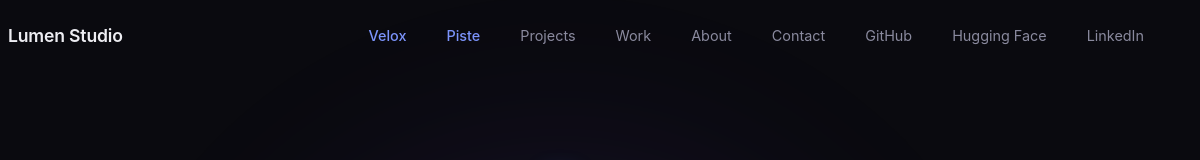
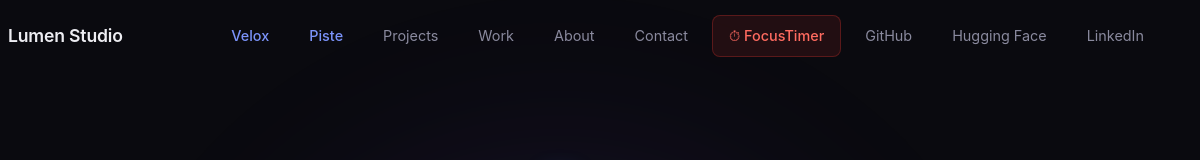
Before and after one commit to lumenworksco/Lumen-Studio, a plain HTML site: page index.html in a window 1280 px wide. Shown: the top 160 px of the page, 80-1280 px from the left. Drawn offline with Linux system fonts and the light colour scheme.

Commit message:
Fix projects page black screen; add FocusTimer nav button
- Add .proj-card to IntersectionObserver so cards animate in instead of staying invisible
- Add styled FocusTimer button to nav across all pages

Co-Authored-By: Claude Sonnet 4.6 <noreply@anthropic.com>

```diff
--- a/index.html
+++ b/index.html
@@ -33,6 +33,7 @@
                 <li><a href="#work">Work</a></li>
                 <li><a href="#about">About</a></li>
                 <li><a href="#contact">Contact</a></li>
+                <li><a href="https://focus.braunf.com" target="_blank" rel="noopener" class="nav-focus">⏱ FocusTimer</a></li>
                 <li><a href="https://github.com/lumenworksco" target="_blank" rel="noopener" class="nav-github">GitHub</a></li>
                 <li><a href="https://huggingface.co/iPwnds" target="_blank" rel="noopener">Hugging Face</a></li>
                 <li><a href="https://www.linkedin.com/in/braunflorian25/" target="_blank" rel="noopener">LinkedIn</a></li>
--- a/script.js
+++ b/script.js
@@ -39,13 +39,13 @@ const observer = new IntersectionObserver((entries) => {
 }, observerOptions);
 
 // Add fade-in class to elements
-document.querySelectorAll('.section-header, .project-card, .about-text, .about-stats, .stat, .contact-inner, .tech-strip, .spotlight-card, .project-hero-content, .project-stat, .strategy-card, .feature-card, .ml-card, .tech-detail-card, .detail-section').forEach(el => {
+document.querySelectorAll('.section-header, .project-card, .proj-card, .about-text, .about-stats, .stat, .contact-inner, .tech-strip, .spotlight-card, .project-hero-content, .project-stat, .strategy-card, .feature-card, .ml-card, .tech-detail-card, .detail-section').forEach(el => {
     el.classList.add('fade-in');
     observer.observe(el);
 });
 
 // Stagger project card animations
-document.querySelectorAll('.project-card').forEach((card, i) => {
+document.querySelectorAll('.project-card, .proj-card').forEach((card, i) => {
     card.style.transitionDelay = `${i * 0.08}s`;
 });
 
--- a/style.css
+++ b/style.css
@@ -1023,6 +1023,26 @@ img { max-width: 100%; display: block; }
     border-top: 1px solid var(--border);
 }
 
+/* ===== FocusTimer nav button ===== */
+.nav-focus {
+    display: inline-flex;
+    align-items: center;
+    gap: 6px;
+    padding: 5px 13px;
+    border-radius: 8px;
+    background: rgba(255, 59, 48, 0.1);
+    border: 1px solid rgba(255, 59, 48, 0.25);
+    color: #ff6b60 !important;
+    font-size: 0.875rem;
+    font-weight: 500;
+    transition: background var(--transition), border-color var(--transition), color var(--transition);
+}
+.nav-focus:hover {
+    background: rgba(255, 59, 48, 0.18);
+    border-color: rgba(255, 59, 48, 0.45);
+    color: #ff8a82 !important;
+}
+
 /* ===== Animations ===== */
 .fade-in {
     opacity: 0;
```
Also changed, not shown: piste.html (+1 -0 lines), projects.html (+1 -0 lines), velox.html (+1 -0 lines).
